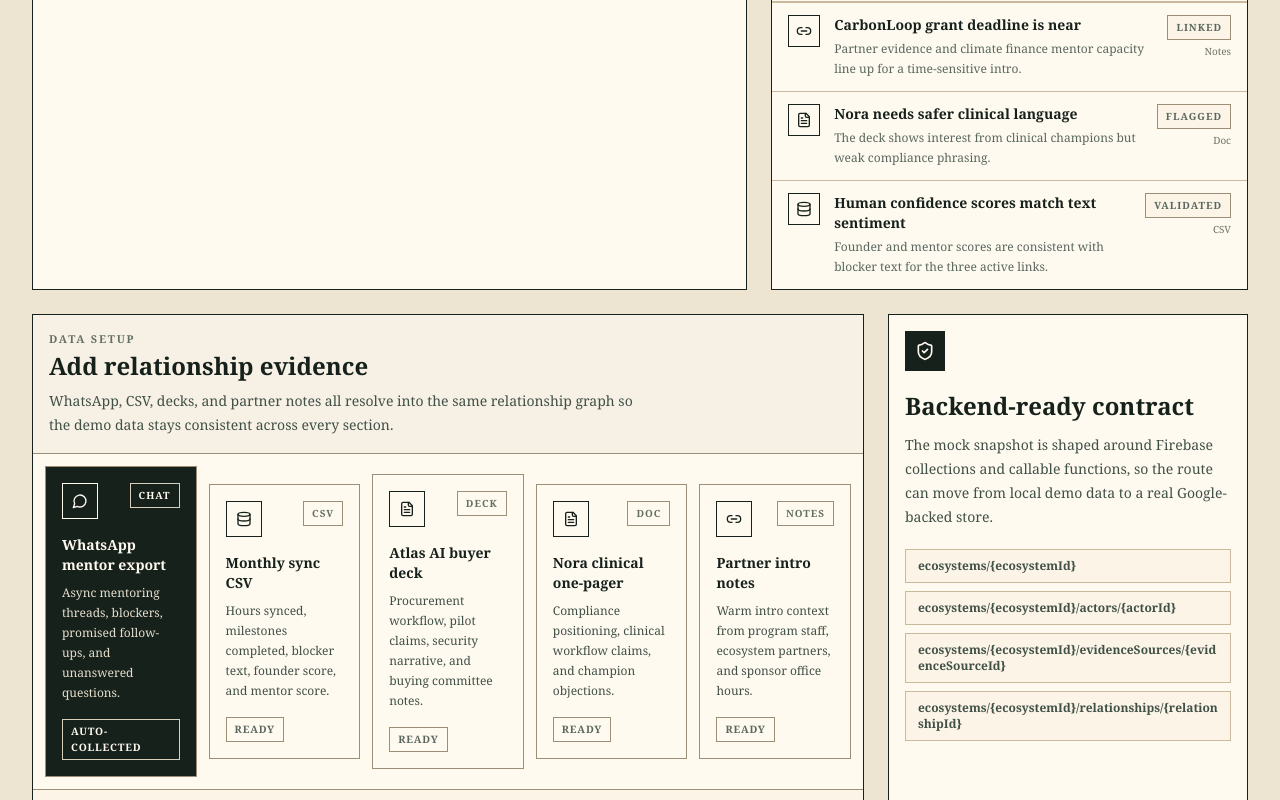
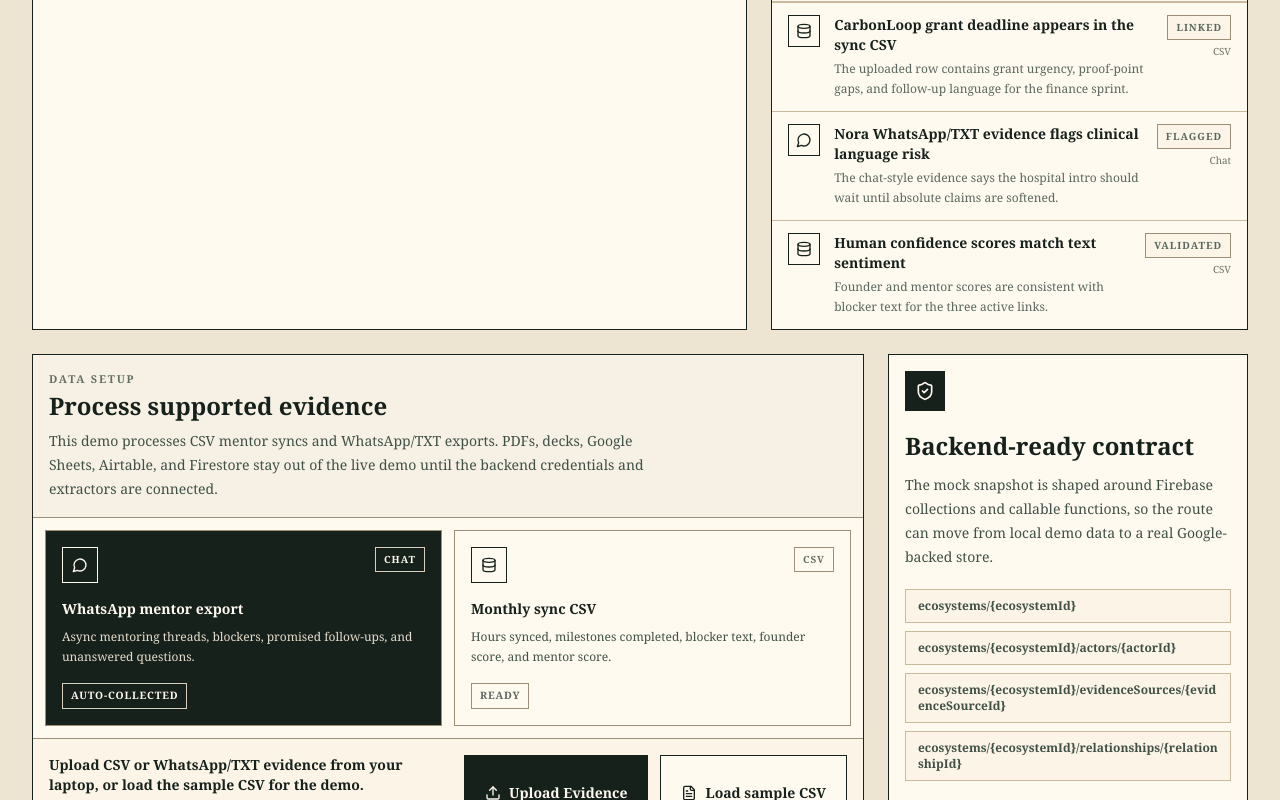
Before and after one commit to aniqamrin/BWAI_HACKATHON, a Next.js app in the folder frontend/: page /relationship-os in a window 1280 px wide. Shown: the part 2120-2920 px from the top of the page. Built offline with nearby package versions, Linux system fonts and the light colour scheme.

Commit message:
fix: narrow relationship os evidence scope

```diff
--- a/frontend/components/relationship-os/RelationshipOSDemo.tsx
+++ b/frontend/components/relationship-os/RelationshipOSDemo.tsx
@@ -40,24 +40,34 @@ type Icon = ComponentType<{ className?: string; "aria-hidden"?: boolean }>;
 type Decision = "approved" | "needs_evidence";
 
 const SAMPLE_WHATSAPP_CSV_PATH = "/demo/relationship-os-whatsapp-sync.csv";
+const LIVE_EVIDENCE_SOURCE_IDS = ["whatsapp-export", "csv-may-sync"];
 
 type CsvEvidenceState = {
+  kind: "csv" | "text";
   filename: string;
+  sourceLabel: string;
+  rowLabel: string;
   rowCount: number;
   mentorCount: number;
   startupCount: number;
+  participantCount: number;
   blockerCount: number;
   rows: Record<string, string>[];
   preview: string[];
 };
 
 type ProcessedCsvSummary = {
+  rowLabel: string;
   rowCount: number;
+  relationshipLabel: string;
+  relationshipDetail: string;
   relationshipCount: number;
   blockerCount: number;
   unresolvedAskCount: number;
   partnerSignalCount: number;
-  averageConfidence: number;
+  confidenceValue: string;
+  confidenceDetail: string;
+  topActorLabel: string;
   topMentorName: string;
   topMentorScore: number;
 };
@@ -160,18 +170,82 @@ function summarizeCsvEvidence(filename: string, csvText: string): CsvEvidenceSta
   const blockers = rows.filter((row) => row.blockers_identified?.trim()).length;
 
   return {
+    kind: "csv",
     filename,
+    sourceLabel: "CSV",
+    rowLabel: "CSV rows",
     rowCount: rows.length,
     mentorCount: mentors.size,
     startupCount: startups.size,
+    participantCount: mentors.size + startups.size,
     blockerCount: blockers,
     rows,
     preview: rows.slice(0, 3).map((row) => `${row.mentor_name} to ${row.startup_name}: ${row.blockers_identified}`),
   };
 }
 
+function normalizeParticipantId(name: string) {
+  return name
+    .toLowerCase()
+    .replace(/[^a-z0-9]+/g, "-")
+    .replace(/(^-|-$)/g, "");
+}
+
+function summarizeTextEvidence(filename: string, text: string): CsvEvidenceState {
+  const lines = text
+    .split(/\r?\n|\s\|\s/g)
+    .map((line) => line.trim())
+    .filter(Boolean);
+  const rows = lines.map((line, index) => {
+    const whatsappMatch = line.match(/^\[?[0-9/.,:\sAPMapm-]+\]?\s*([^:]{2,60}):\s*(.+)$/);
+    const simpleSpeakerMatch = line.match(/^([^:]{2,60}):\s*(.+)$/);
+    const speaker = (whatsappMatch?.[1] ?? simpleSpeakerMatch?.[1] ?? `Evidence line ${index + 1}`).trim();
+    const message = (whatsappMatch?.[2] ?? simpleSpeakerMatch?.[2] ?? line).trim();
+    const lowerMessage = message.toLowerCase();
+
+    return {
+      mentor_id: `participant-${normalizeParticipantId(speaker) || index}`,
+      startup_id: "uploaded-text-evidence",
+      mentor_name: speaker,
+      startup_name: "Uploaded evidence",
+      hours_synced: "0",
+      milestones_completed: /(done|completed|drafted|sent|shared|finished|mapped|reviewed)/i.test(message) ? message : "",
+      blockers_identified: /(blocker|blocked|stuck|delay|risk|issue|concern|cannot|can't|waiting|unsure|not ready)/i.test(message)
+        ? message
+        : "",
+      founder_confidence_score: "",
+      mentor_confidence_score: "",
+      whatsapp_chat_excerpt: message,
+      follow_ups: /(follow up|next step|send|share|intro|introduce|circle back|schedule|book|review)/i.test(message) ? message : "",
+      unresolved_asks: /\?|can you|could you|please|waiting for|need you to/i.test(message) ? message : "",
+      sentiment_warmth: /(thanks|thank you|great|helpful|excited|appreciate|good progress)/i.test(message)
+        ? "high"
+        : /(ok|agree|promising|close|clear)/i.test(lowerMessage)
+          ? "medium"
+          : "neutral",
+      mentor_responsiveness: "uploaded text",
+    };
+  });
+  const participants = new Set(rows.map((row) => row.mentor_name).filter(Boolean));
+
+  return {
+    kind: "text",
+    filename,
+    sourceLabel: "WhatsApp/TXT",
+    rowLabel: "messages",
+    rowCount: rows.length,
+    mentorCount: participants.size,
+    startupCount: 0,
+    participantCount: participants.size,
+    blockerCount: rows.filter((row) => row.blockers_identified).length,
+    rows,
+    preview: rows.slice(0, 3).map((row) => `${row.mentor_name}: ${row.whatsapp_chat_excerpt}`),
+  };
+}
+
 function processCsvEvidenceRows(csv: CsvEvidenceState): ProcessedCsvSummary {
   const relationshipPairs = new Set(csv.rows.filter((row) => row.mentor_id && row.startup_id).map((row) => `${row.mentor_id}:${row.startup_id}`));
+  const participants = new Set(csv.rows.map((row) => row.mentor_name).filter(Boolean));
   const confidenceScores = csv.rows
     .flatMap((row) => [Number(row.founder_confidence_score), Number(row.mentor_confidence_score)])
     .filter((score) => Number.isFinite(score));
@@ -206,17 +280,24 @@ function processCsvEvidenceRows(csv: CsvEvidenceState): ProcessedCsvSummary {
       score: Math.min(100, Math.round(mentor.total / Math.max(mentor.count, 1))),
     }))
     .sort((first, second) => second.score - first.score)[0];
+  const warmMessages = csv.rows.filter((row) => row.sentiment_warmth === "high" || row.sentiment_warmth === "medium").length;
+  const averageConfidence = confidenceScores.length
+    ? Math.round((confidenceScores.reduce((sum, score) => sum + score, 0) / confidenceScores.length) * 10) / 10
+    : 0;
 
   return {
+    rowLabel: csv.rowLabel,
     rowCount: csv.rowCount,
-    relationshipCount: relationshipPairs.size,
+    relationshipLabel: csv.kind === "text" ? "Participants" : "Relationships",
+    relationshipDetail: csv.kind === "text" ? "speakers parsed" : "mentor-startup pairs",
+    relationshipCount: csv.kind === "text" ? participants.size : relationshipPairs.size,
     blockerCount: csv.blockerCount,
     unresolvedAskCount: csv.rows.filter((row) => row.unresolved_asks?.trim()).length,
     partnerSignalCount: csv.rows.filter((row) => /partner|intro|grant|pilot|greenbridge/i.test(`${row.follow_ups} ${row.unresolved_asks} ${row.blockers_identified}`)).length,
-    averageConfidence: confidenceScores.length
-      ? Math.round((confidenceScores.reduce((sum, score) => sum + score, 0) / confidenceScores.length) * 10) / 10
-      : 0,
-    topMentorName: rankedMentor?.name ?? "No mentor rows",
+    confidenceValue: csv.kind === "text" ? `${warmMessages}` : `${averageConfidence}/10`,
+    confidenceDetail: csv.kind === "text" ? "warmth cues found" : "founder and mentor scores",
+    topActorLabel: csv.kind === "text" ? "Most active" : "Top mentor",
+    topMentorName: rankedMentor?.name ?? "No participants",
     topMentorScore: rankedMentor?.score ?? 0,
   };
 }
@@ -668,14 +749,14 @@ function IngestionPanel({
     <section className="border border-[#17211c] bg-[#fffaf0]">
       <div className="border-b border-[#9d8f77] bg-[#f7f1e5] px-4 py-4">
         <p className="text-[0.68rem] font-bold uppercase tracking-[0.16em] text-[#657064]">Data setup</p>
-        <h2 className="mt-1 text-2xl font-semibold leading-tight">Add relationship evidence</h2>
+        <h2 className="mt-1 text-2xl font-semibold leading-tight">Process supported evidence</h2>
         <p className="mt-2 max-w-[76ch] text-sm leading-6 text-[#405047]">
-          WhatsApp, CSV, decks, and partner notes all resolve into the same relationship graph so the demo data stays consistent across every section.
+          This demo processes CSV mentor syncs and WhatsApp/TXT exports. PDFs, decks, Google Sheets, Airtable, and Firestore stay out of the live demo until the backend credentials and extractors are connected.
         </p>
       </div>
 
-      <div className="grid gap-3 p-3 lg:grid-cols-5">
-        {relationshipOsSnapshot.ingestionEvidenceSourceIds.map((sourceId) => {
+      <div className="grid gap-3 p-3 md:grid-cols-2">
+        {LIVE_EVIDENCE_SOURCE_IDS.map((sourceId) => {
           const source = relationshipOsSnapshot.evidenceSources.find((candidate) => candidate.id === sourceId);
 
           if (!source) return null;
@@ -692,8 +773,8 @@ function IngestionPanel({
         <div className="min-w-0">
           <p className="text-sm font-bold text-[#17211c]">
             {csvEvidence
-              ? `${csvEvidence.filename} loaded: ${csvEvidence.rowCount} CSV evidence rows across ${csvEvidence.mentorCount} mentors and ${csvEvidence.startupCount} startups.`
-              : "Upload a CSV from your laptop, or load the sample WhatsApp CSV for the demo."}
+              ? `${csvEvidence.filename} loaded: ${csvEvidence.rowCount} ${csvEvidence.rowLabel} across ${csvEvidence.participantCount} participants.`
+              : "Upload CSV or WhatsApp/TXT evidence from your laptop, or load the sample CSV for the demo."}
           </p>
           {csvEvidence ? (
             <div className="mt-3 grid gap-2">
@@ -713,12 +794,12 @@ function IngestionPanel({
         </div>
         <label className="flex min-h-11 cursor-pointer items-center justify-center gap-2 border border-[#17211c] bg-[#17211c] px-5 py-2 text-sm font-bold text-[#fffaf0] hover:bg-[#263b2d]">
           <Upload className="h-4 w-4" aria-hidden />
-          Upload CSV
+          Upload Evidence
           <input
             className="sr-only"
             type="file"
-            accept=".csv,text/csv"
-            aria-label="Upload CSV evidence"
+            accept=".csv,.txt,text/csv,text/plain"
+            aria-label="Upload CSV or WhatsApp text evidence"
             onChange={(event) => {
               const file = event.currentTarget.files?.[0];
 
@@ -747,7 +828,7 @@ function IngestionPanel({
               ? "Processing the CSV rows into relationship evidence..."
               : evidenceProcessed
               ? csvEvidence
-                ? `Run ${processRunCount}: ${csvEvidence.rowCount} CSV evidence rows processed into relationship, mentor ranking, and partner intro signals.`
+                ? `Run ${processRunCount}: ${csvEvidence.rowCount} ${csvEvidence.rowLabel} processed into relationship, mentor ranking, and partner intro signals.`
                 : `Run ${processRunCount}: Raw information processed into relationship, mentor ranking, and partner intro signals.`
               : csvEvidence
                 ? `${csvEvidence.filename} is ready to process.`
@@ -770,12 +851,12 @@ function IngestionPanel({
           ) : null}
           {processedCsvSummary ? (
             <div className="mt-3 grid gap-2 sm:grid-cols-2 xl:grid-cols-4">
-              <ProcessedCsvStat label="CSV rows" value={`${processedCsvSummary.rowCount}`} detail="parsed from file" />
-              <ProcessedCsvStat label="Relationships" value={`${processedCsvSummary.relationshipCount}`} detail="mentor-startup pairs" />
+              <ProcessedCsvStat label={processedCsvSummary.rowLabel} value={`${processedCsvSummary.rowCount}`} detail="parsed from file" />
+              <ProcessedCsvStat label={processedCsvSummary.relationshipLabel} value={`${processedCsvSummary.relationshipCount}`} detail={processedCsvSummary.relationshipDetail} />
               <ProcessedCsvStat label="Blockers" value={`${processedCsvSummary.blockerCount}`} detail={`${processedCsvSummary.unresolvedAskCount} unresolved asks`} />
-              <ProcessedCsvStat label="Top mentor" value={processedCsvSummary.topMentorName} detail={`${processedCsvSummary.topMentorScore}% CSV fit score`} />
+              <ProcessedCsvStat label={processedCsvSummary.topActorLabel} value={processedCsvSummary.topMentorName} detail={`${processedCsvSummary.topMentorScore}% fit score`} />
               <ProcessedCsvStat label="Partner signals" value={`${processedCsvSummary.partnerSignalCount}`} detail="intro, grant, or pilot cues" />
-              <ProcessedCsvStat label="Avg confidence" value={`${processedCsvSummary.averageConfidence}/10`} detail="founder and mentor scores" />
+              <ProcessedCsvStat label={csvEvidence?.kind === "text" ? "Warmth cues" : "Avg confidence"} value={processedCsvSummary.confidenceValue} detail={processedCsvSummary.confidenceDetail} />
             </div>
           ) : null}
         </div>
@@ -864,12 +945,15 @@ export default function RelationshipOSDemo() {
     setProcessingError(null);
 
     try {
-      if (!file.name.toLowerCase().endsWith(".csv") && file.type !== "text/csv") {
-        throw new Error("Upload a CSV file with the expected mentor/startup evidence columns.");
+      const isCsv = file.name.toLowerCase().endsWith(".csv") || file.type === "text/csv";
+      const isText = file.name.toLowerCase().endsWith(".txt") || file.type === "text/plain";
+
+      if (!isCsv && !isText) {
+        throw new Error("Upload CSV mentor syncs or WhatsApp/TXT exports for this demo.");
       }
 
-      const csvText = await file.text();
-      const csvState = summarizeCsvEvidence(file.name, csvText);
+      const fileText = await file.text();
+      const csvState = isCsv ? summarizeCsvEvidence(file.name, fileText) : summarizeTextEvidence(file.name, fileText);
 
       if (csvState.rowCount === 0) {
         throw new Error("That CSV did not contain any data rows.");
--- a/frontend/lib/relationship-os-data.ts
+++ b/frontend/lib/relationship-os-data.ts
@@ -299,16 +299,16 @@ export const relationshipOsSnapshot: EcosystemSnapshot = {
     },
     {
       id: "signal-carbonloop-deadline",
-      sourceId: "partner-notes",
-      label: "CarbonLoop grant deadline is near",
-      detail: "Partner evidence and climate finance mentor capacity line up for a time-sensitive intro.",
+      sourceId: "csv-may-sync",
+      label: "CarbonLoop grant deadline appears in the sync CSV",
+      detail: "The uploaded row contains grant urgency, proof-point gaps, and follow-up language for the finance sprint.",
       state: "Linked",
     },
     {
       id: "signal-nora-compliance",
-      sourceId: "deck-nora",
-      label: "Nora needs safer clinical language",
-      detail: "The deck shows interest from clinical champions but weak compliance phrasing.",
+      sourceId: "whatsapp-export",
+      label: "Nora WhatsApp/TXT evidence flags clinical language risk",
+      detail: "The chat-style evidence says the hospital intro should wait until absolute claims are softened.",
       state: "Flagged",
     },
     {
```
